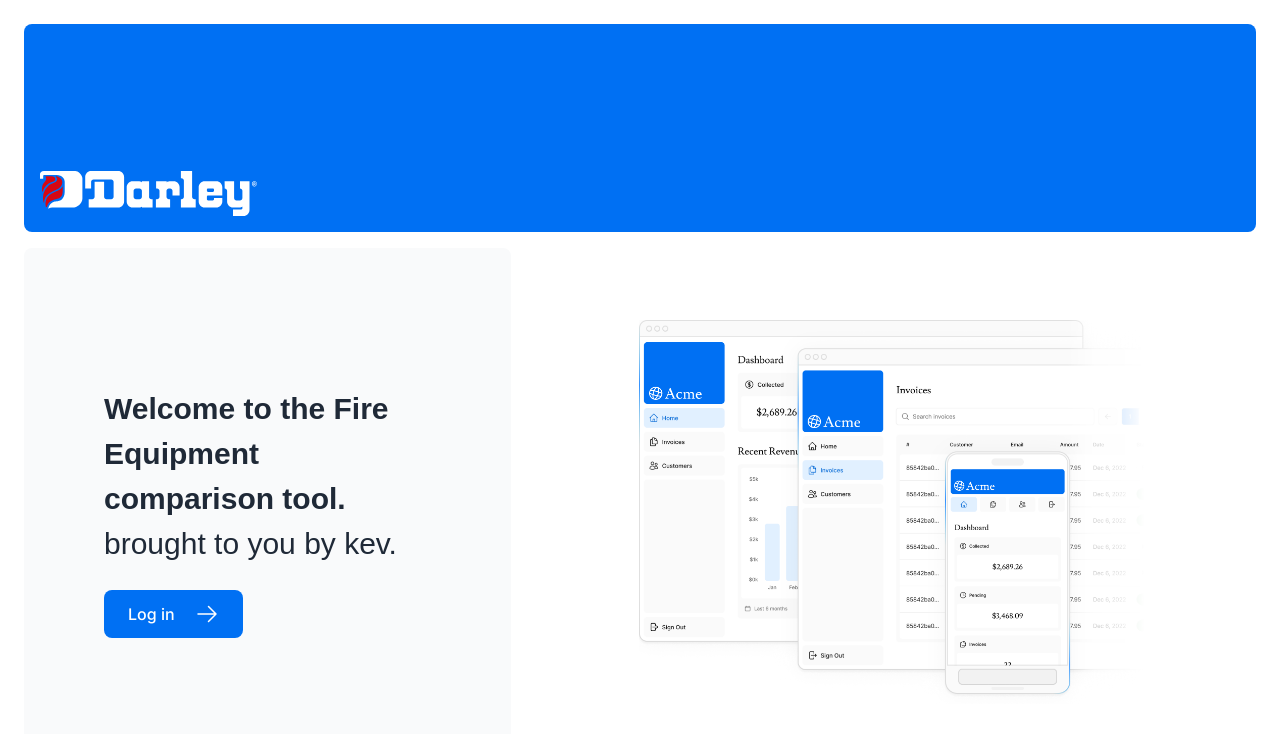
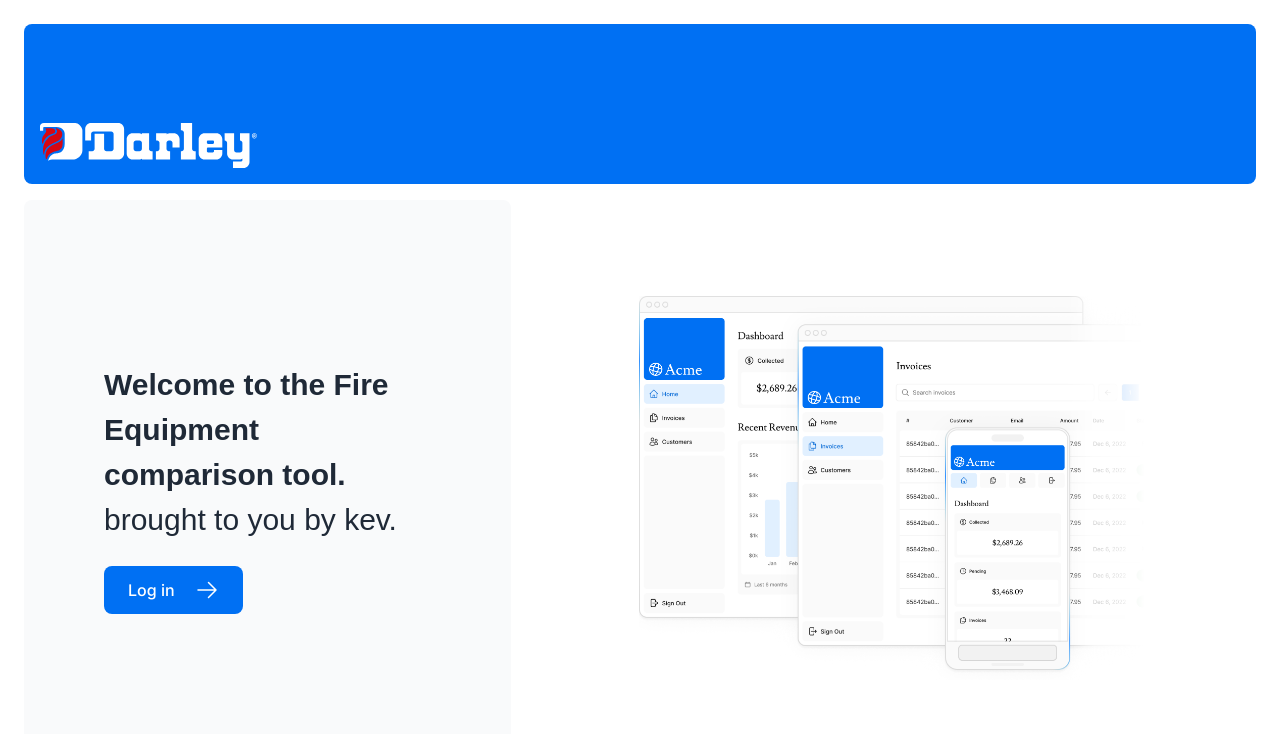
Before and after one commit to kdarley/fireequipmentfrontend, a Next.js app: page / in a window 1280 px wide. Shown: the top 734 px of the page. Built offline with nearby package versions, Linux system fonts and the light colour scheme; a web font is replaced by a local one.

Commit message:
added logos to working pages, fixed some styling inconsistencies e.g. spacing.

```diff
--- a/app/login/page.tsx
+++ b/app/login/page.tsx
@@ -1,15 +1,17 @@
 import AcmeLogo from '@/app/ui/acme-logo';
 import LoginForm from '@/app/ui/login-form';
 import { Suspense } from 'react';
+// import Image from 'next/image';
+import DarleyLogo from '@/app/ui/darley-logo';
 export const revalidate = 0;
 
 export default function LoginPage() {
   return (
     <main className="flex items-center justify-center md:h-screen">
-      <div className="relative mx-auto flex w-full max-w-[400px] flex-col space-y-2.5 p-4 md:-mt-32">
-        <div className="flex h-20 w-full items-end rounded-lg bg-blue-500 p-3 md:h-36">
-          <div className="w-32 text-white md:w-36">
-            <AcmeLogo />
+      <div className="relative mx-auto flex w-full max-w-[400px] flex-col space-y-2.5 p-4 md:-mt-12">
+        <div className="flex h-20 w-full items-end rounded-lg bg-blue-500 p-3 md:h-24">
+          <div className="w-48 text-white md:w-64">
+            <DarleyLogo />
           </div>
         </div>
         <Suspense>
--- a/app/page.tsx
+++ b/app/page.tsx
@@ -3,20 +3,25 @@ import { ArrowRightIcon } from '@heroicons/react/24/outline';
 import Link from 'next/link';
 import { lusitana } from '@/app/ui/fonts';
 import Image from 'next/image';
+import DarleyLogo from '@/app/ui/darley-logo';
+
 export const revalidate = 0;
 
 export default function Page() {
   return (
     <main className="flex min-h-screen flex-col p-6">
-      <div className="flex h-20 shrink-0 items-end rounded-lg bg-blue-500 p-4 md:h-52">
+      <div className="flex h-20 shrink-0 items-end rounded-lg bg-blue-500 p-4 md:h-40">
         {/* <AcmeLogo /> */}
-        <Image
-          src="/darley-logo-white.svg"
-          width={217}
-          height={45}
-
-          alt="Darley Logo"
-        />
+        <div className="w-48 md:w-64">
+          {/* <Image
+            src="/darley-logo-white.svg"
+            width={217}
+            height={45}
+            alt="Darley Logo"
+            className="w-full h-auto"
+          /> */}
+          <DarleyLogo />
+        </div>
       </div>
       <div className="mt-4 flex grow flex-col gap-4 md:flex-row">
         <div className="flex flex-col justify-center gap-6 rounded-lg bg-gray-50 px-6 py-10 md:w-2/5 md:px-20">
--- a/app/register/page.tsx
+++ b/app/register/page.tsx
@@ -1,16 +1,18 @@
 import AcmeLogo from '@/app/ui/acme-logo';
 import RegisterForm from '@/app/ui/register-form';
 import { Suspense } from 'react';
+import Image from 'next/image';
+import DarleyLogo from '@/app/ui/darley-logo';
 
 
 export const revalidate = 0;
 export default function RegisterPage() {
   return (
     <main className="flex items-center justify-center md:h-screen">
-      <div className="relative mx-auto flex w-full max-w-[400px] flex-col space-y-2.5 p-4 md:-mt-32">
-        <div className="flex h-20 w-full items-end rounded-lg bg-blue-500 p-3 md:h-36">
-          <div className="w-32 text-white md:w-36">
-            <AcmeLogo />
+      <div className="relative mx-auto flex w-full max-w-[400px] flex-col space-y-2.5 p-4 md:mt-12">
+        <div className="flex h-20 w-full items-end rounded-lg bg-blue-500 p-3 md:h-24">
+          <div className="w-48 text-white md:w-64">
+            <DarleyLogo />
           </div>
         </div>
         <Suspense>
--- /dev/null
+++ b/app/ui/darley-logo.tsx
@@ -0,0 +1,14 @@
+import Image from 'next/image';
+
+export default function DarleyLogo() {
+    return (
+        <Image
+            // src="https://images.darleyx.com/darley-logo-white.svg"
+            src="/darley-logo-white.svg"
+
+            width={217}
+            height={45}
+            alt="Darley Logo"
+        />
+    );
+}
--- a/app/ui/dashboard/sidenav.tsx
+++ b/app/ui/dashboard/sidenav.tsx
@@ -1,9 +1,9 @@
 import Link from 'next/link';
 import NavLinks from '@/app/ui/dashboard/nav-links';
-import AcmeLogo from '@/app/ui/acme-logo';
+
 import { PowerIcon } from '@heroicons/react/24/outline';
 import { signOut } from '@/auth';
-
+import DarleyLogo from '@/app/ui/darley-logo';
 
 export default function SideNav() {
   return (
@@ -12,8 +12,8 @@ export default function SideNav() {
         className="mb-2 flex h-20 items-end justify-start rounded-md bg-blue-600 p-4 md:h-40"
         href="/"
       >
-        <div className="w-32 text-white md:w-40">
-          <AcmeLogo />
+        <div className="w-36 md:w-48">
+          <DarleyLogo />
         </div>
       </Link>
       <div className="flex grow flex-row justify-between space-x-2 md:flex-col md:space-x-0 md:space-y-2">
```
